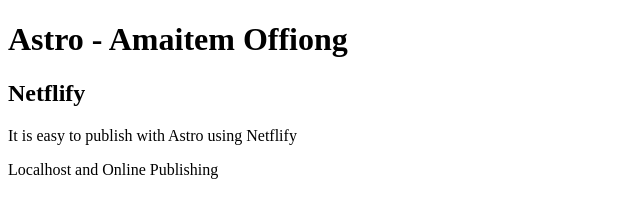
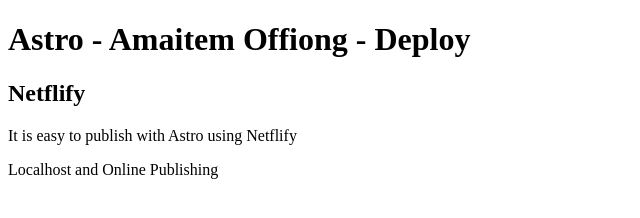
Before and after one commit to AmaitemOffiong/AmaitemO.Astro, an Astro site: page / in a window 1280 px wide. Shown: the whole page, without its empty margins (0-640 px from the left). Built offline with nearby package versions, Linux system fonts and the light colour scheme; Astro itself is replaced by a stand-in of ours.

Commit message:
Index page Update

```diff
--- a/src/pages/index.astro
+++ b/src/pages/index.astro
@@ -11,7 +11,7 @@
 		<title>Astro - Amaitem Offiong</title>
 	</head>
 	<body>
-		<h1>Astro - Amaitem Offiong</h1>
+		<h1>Astro - Amaitem Offiong - Deploy</h1>
 		<h2>Netflify</h2>
 		<p> It is easy to publish with Astro using Netflify</p>
 		<p> Localhost and Online  Publishing</p>
```
